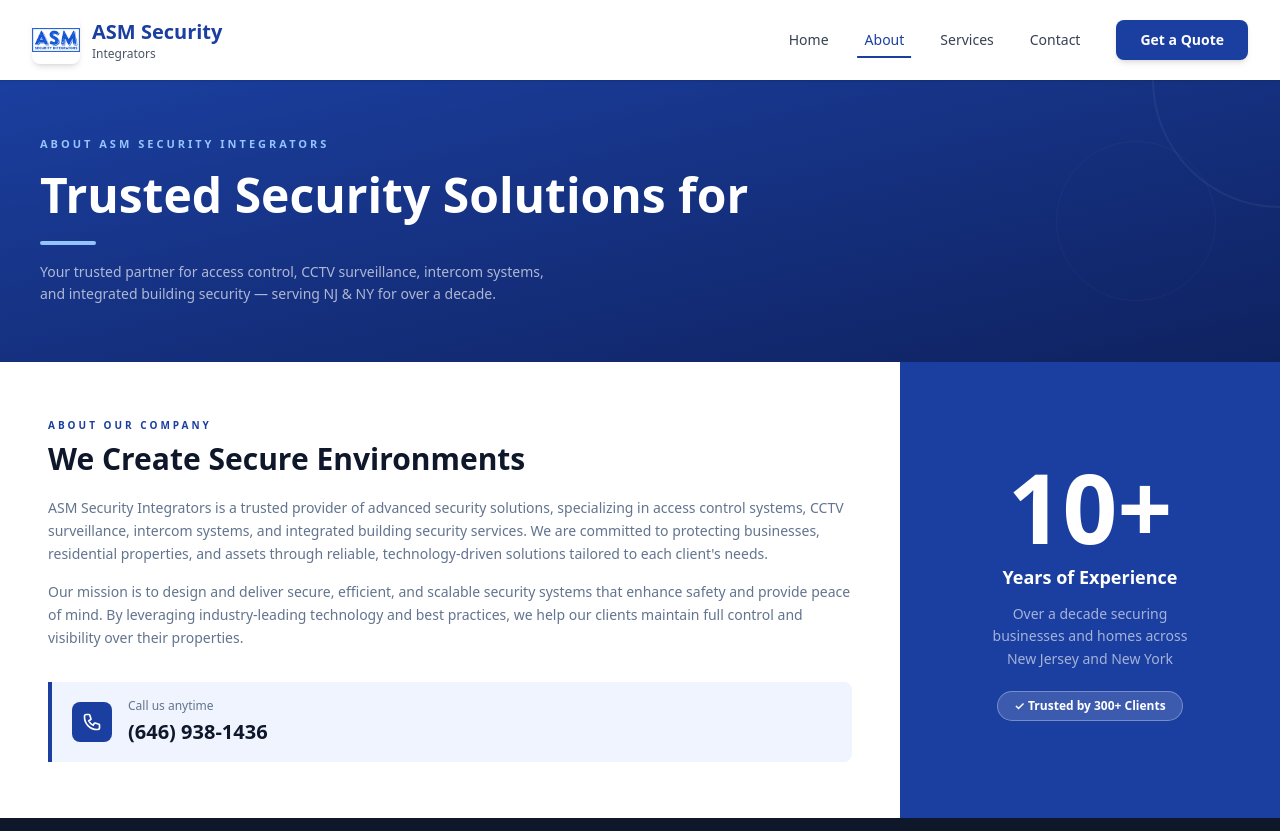
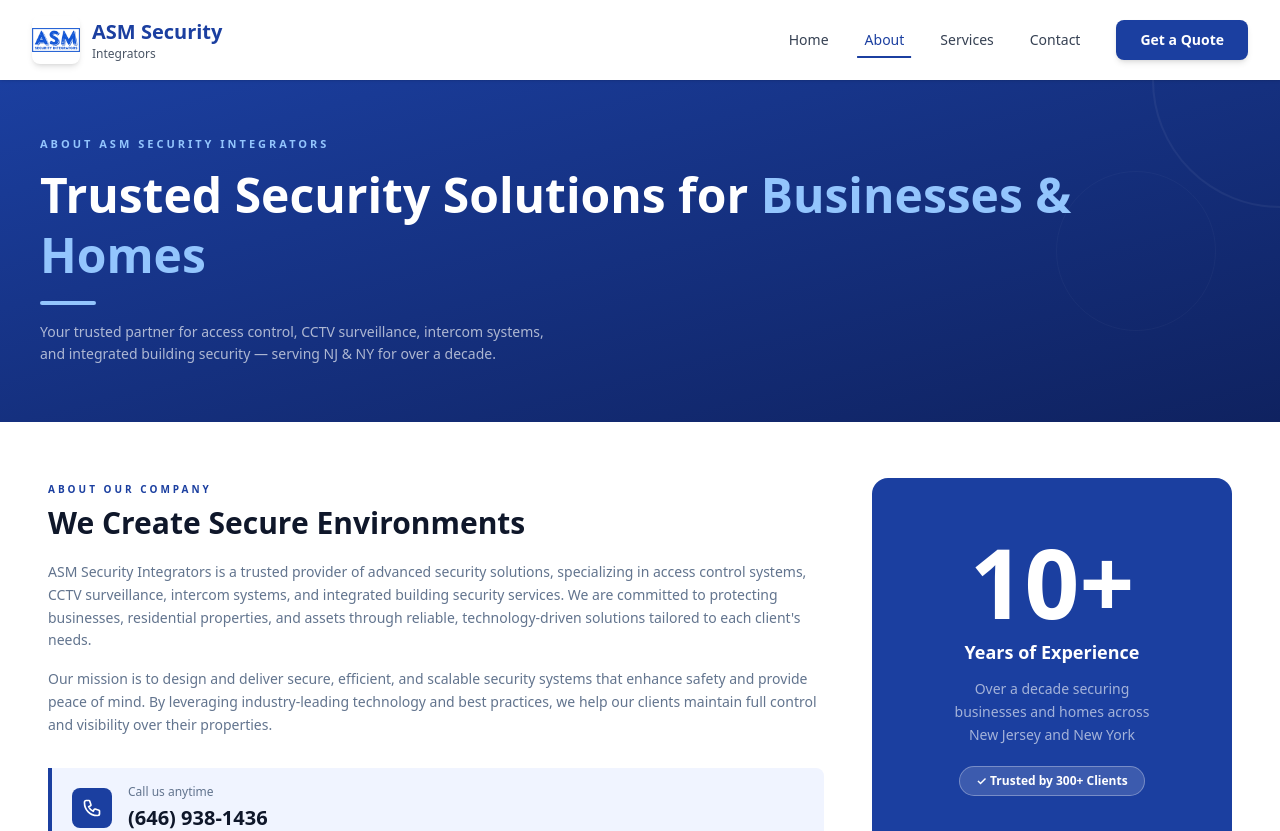
Before and after one commit to realtyeaseai/Nickwebiste, a Next.js app: page /about in a window 1280 px wide. Shown: the top 831 px of the page. Built offline with nearby package versions, Linux system fonts and the light colour scheme.

Commit message:
fix: safe accentWord render in HeroBand, constrain about split layout to max-w-7xl

```diff
--- a/src/app/about/page.tsx
+++ b/src/app/about/page.tsx
@@ -52,8 +52,9 @@
         subtitle="Your trusted partner for access control, CCTV surveillance, intercom systems, and integrated building security — serving NJ & NY for over a decade."
       />
 
-      <div className="grid grid-cols-1 lg:grid-cols-[1fr_380px]">
       <div className="bg-white px-8 sm:px-12 py-14">
+        <div className="max-w-7xl mx-auto grid grid-cols-1 lg:grid-cols-[1fr_360px] gap-12 items-center">
+          <div>
             <p className="text-[#1B3FA0] text-[10px] font-extrabold tracking-[3px] uppercase mb-2">About Our Company</p>
             <h2 className="text-[#0f172a] text-3xl font-black mb-5">We Create Secure Environments</h2>
             <p className="text-slate-500 text-sm leading-relaxed mb-4">
@@ -74,11 +75,12 @@
               </div>
             </div>
           </div>
-        <div className="bg-[#1B3FA0] flex flex-col items-center justify-center text-center px-8 py-14 min-h-[300px]">
+          <div className="bg-[#1B3FA0] rounded-2xl flex flex-col items-center justify-center text-center px-8 py-14">
             <p className="text-white text-8xl font-black leading-none mb-2">10+</p>
             <p className="text-white text-lg font-bold mb-3">Years of Experience</p>
             <p className="text-white/60 text-sm max-w-[200px] leading-relaxed">Over a decade securing businesses and homes across New Jersey and New York</p>
             <span className="mt-5 inline-block bg-white/15 border border-white/30 text-white text-xs font-semibold px-4 py-1.5 rounded-full">✓ Trusted by 300+ Clients</span>
+          </div>
         </div>
       </div>
 
--- a/src/components/shared/HeroBand.tsx
+++ b/src/components/shared/HeroBand.tsx
@@ -6,10 +6,6 @@
 }
 
 export default function HeroBand({ eyebrow, title, accentWord, subtitle }: HeroBandProps) {
-  const accentIndex = accentWord ? title.indexOf(accentWord) : -1;
-  const before = accentIndex >= 0 ? title.slice(0, accentIndex) : title;
-  const after = accentIndex >= 0 ? title.slice(accentIndex + accentWord!.length) : "";
-
   return (
     <section className="bg-gradient-to-br from-[#1B3FA0] to-[#0f2260] py-14 px-4 sm:px-10 relative overflow-hidden">
       <div aria-hidden="true" className="absolute right-0 top-0 w-64 h-64 border-2 border-white/5 rounded-full -translate-y-1/2 translate-x-1/2" />
@@ -17,13 +13,8 @@
       <div className="max-w-7xl mx-auto relative z-10">
         <p className="text-[#93c5fd] text-[11px] font-extrabold tracking-[3px] uppercase mb-3">{eyebrow}</p>
         <h1 className="text-white text-4xl md:text-5xl font-black leading-tight mb-4">
-          {accentWord && accentIndex >= 0 ? (
-            <>
-              {before}
-              <span className="text-[#93c5fd]">{accentWord}</span>
-              {after}
-            </>
-          ) : title}
+          {title}
+          {accentWord && <span className="text-[#93c5fd]">{accentWord}</span>}
         </h1>
         <div aria-hidden="true" className="w-14 h-1 bg-[#93c5fd] rounded mb-4" />
         <p className="text-white/65 text-sm max-w-lg leading-relaxed">{subtitle}</p>
```
Lines whose indentation alone changed are shown as unchanged.
